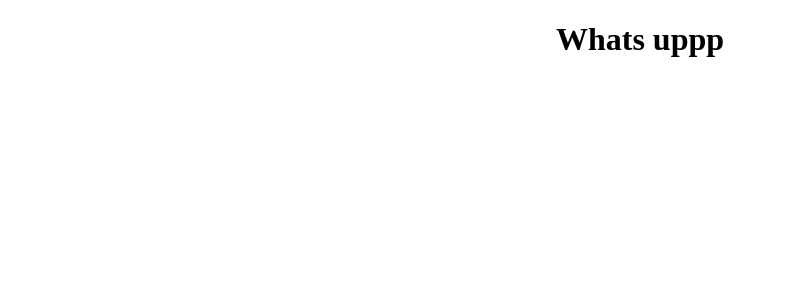
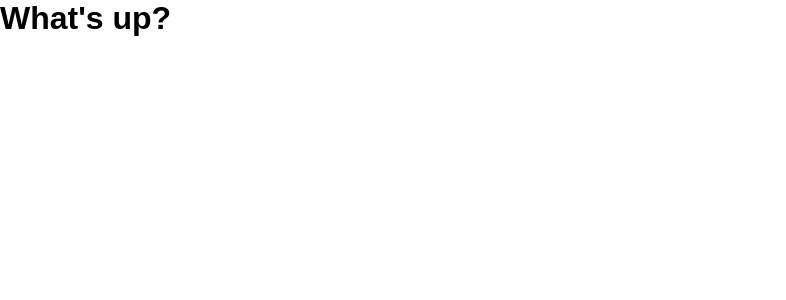
Before and after one commit to MdRashid62/react-smooth-scroll-website, a React (Create React App) app: page / in a window 1280 px wide. Shown: the top 300 px of the page, without its empty margins (0-786 px from the left). Built offline with nearby package versions, Linux system fonts and the light colour scheme.

Commit message:
css setup

```diff
--- a/src/App.css
+++ b/src/App.css
@@ -1,38 +1,7 @@
-.App {
-  text-align: center;
+* {
+  box-sizing: border-box;
+  margin: 0;
+  padding: 0;
+  font-family: 'Encode sans Expanded',
+  sans-serif;
 }
-
-.App-logo {
-  height: 40vmin;
-  pointer-events: none;
-}
-
-@media (prefers-reduced-motion: no-preference) {
-  .App-logo {
-    animation: App-logo-spin infinite 20s linear;
-  }
-}
-
-.App-header {
-  background-color: #282c34;
-  min-height: 100vh;
-  display: flex;
-  flex-direction: column;
-  align-items: center;
-  justify-content: center;
-  font-size: calc(10px + 2vmin);
-  color: white;
-}
-
-.App-link {
-  color: #61dafb;
-}
-
-@keyframes App-logo-spin {
-  from {
-    transform: rotate(0deg);
-  }
-  to {
-    transform: rotate(360deg);
-  }
-}
--- a/src/App.js
+++ b/src/App.js
@@ -3,7 +3,7 @@ import './App.css';
 function App() {
   return (
     <div className="App">
-      <h1>Whats uppp</h1>
+      <h1>What's up?</h1>
     </div>
   );
 }
```
